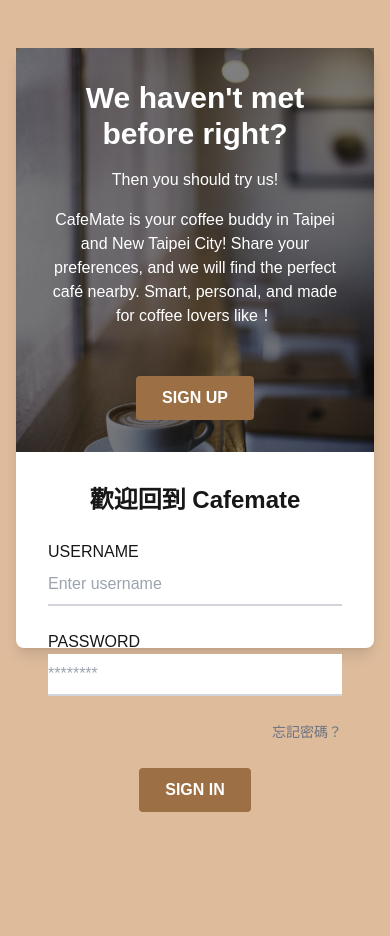
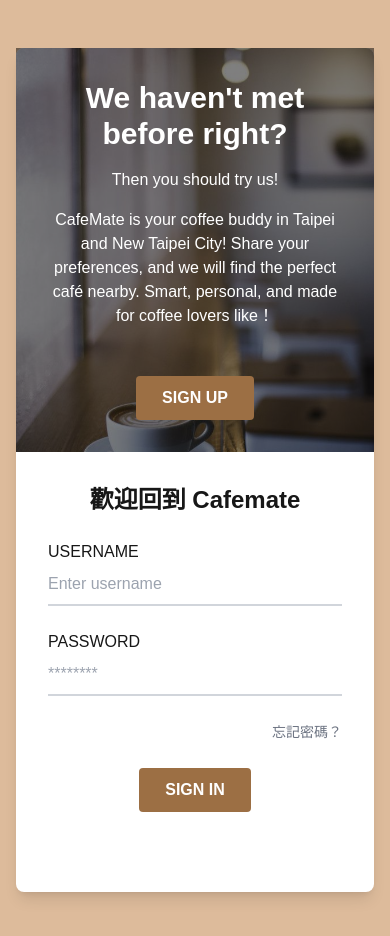
Before and after one commit to group-1-CafeMate/cafeMate_frontend, a Next.js app in the folder cafemate_app/: page /signin in a window 390 px wide. Shown: the top 936 px of the page. Before the commit the page ends 844 px from the top, so only its background shows below. Built offline with nearby package versions, Linux system fonts and the light colour scheme.

Commit message:
Adjusted CSS Layout and Responsive Design“

```diff
--- a/cafemate_app/app/signin/page.tsx
+++ b/cafemate_app/app/signin/page.tsx
@@ -85,7 +85,7 @@ const SignIn = () => {
 
   return (
     <div className="bg-main-bg-color flex justify-center items-center py-12 px-4">
-      <div className="flex flex-col md:flex-row bg-white rounded-lg shadow-lg max-w-5xl w-full h-[600px]">
+      <div className="flex flex-col md:flex-row bg-white rounded-lg shadow-lg max-w-5xl w-full min-h-screen">
         {/* 左側區塊 */}
         <div
           className="w-full md:w-1/2 bg-cover bg-center rounded-t-lg md:rounded-l-lg md:rounded-tr-none flex flex-col justify-between"
```
